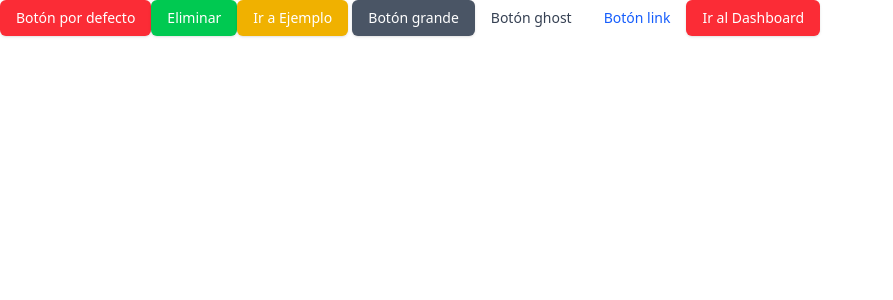
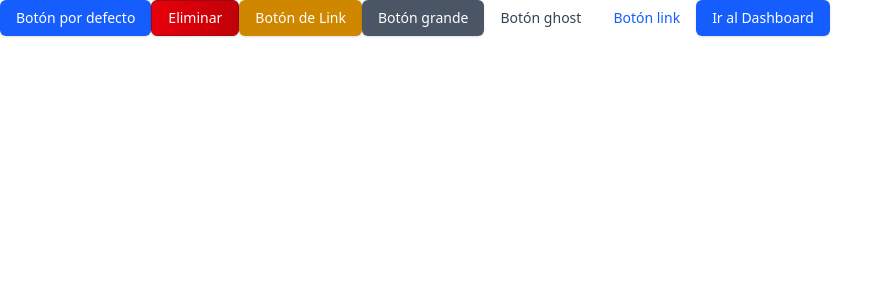
Before and after one commit to vinsmake/gdlhub.app, a React (Vite) app: page / in a window 1280 px wide. Shown: the top 300 px of the page, without its empty margins (0-893 px from the left). Built offline with nearby package versions, Linux system fonts and the light colour scheme.

Commit message:
Project updated

```diff
--- a/src/App.jsx
+++ b/src/App.jsx
@@ -6,9 +6,8 @@ export const App = () => {
         <div>
       <Button>Botón por defecto</Button>
       <Button variant="primaryActive">Eliminar</Button>
-        <Button variant="primaryInactive">
-          <a href="https://ejemplo.com" target="_blank" rel="noopener noreferrer">Ir a Ejemplo</a>
-        </Button>      <Button variant="secondary" size="lg">Botón grande</Button>
+      <Button variant="primaryInactive">Botón de Link</Button>
+      <Button variant="secondary" size="lg">Botón grande</Button>
       <Button variant="ghost">Botón ghost</Button>
       <Button variant="link">Botón link</Button>
 
--- a/src/components/Button/Button.jsx
+++ b/src/components/Button/Button.jsx
@@ -1,12 +1,12 @@
 import React from "react";
 
 const buttonVariants = {
-  default: "bg-red-500 text-white shadow-sm hover:bg-blue-500",
-  primaryActive: "bg-green-500 text-white shadow hover:bg-blue-500",
-  primaryInactive: "bg-yellow-500 text-white shadow hover:bg-blue-500",
-  destructive: "bg-blue-500 text-primary shadow-sm hover:bg-red-500",
+  default: "bg-blue-600 text-white shadow-sm hover:bg-blue-600",
+  primaryActive: "bg-gradient-to-r from-red-600 to-red-700 border border-red-800 text-white shadow transition-all duration-300 hover:from-red-700 hover:to-red-800 hover:border-red-900",
+  primaryInactive: "bg-yellow-600 text-white shadow hover:bg-blue-600",
+  destructive: "bg-blue-600 text-primary shadow-sm hover:bg-red-600",
   outline: "border border-gray-300 bg-white text-gray-700 shadow-sm hover:bg-gray-100",
-  secondary: "bg-gray-600 text-white shadow-sm hover:bg-gray-500",
+  secondary: "bg-gray-600 text-white shadow-sm hover:bg-gray-600",
   ghost: "hover:bg-gray-100 text-gray-700",
   link: "text-blue-600 underline-offset-4 hover:underline",
 };
@@ -14,7 +14,7 @@ const buttonVariants = {
 const Button = ({ variant = "default", size = "default", className = "", children, ...props }) => {
   return (
     <button
-      className={`inline-flex items-center justify-center rounded-md text-sm font-medium transition-colors focus-visible:outline-none focus-visible:ring-1 focus-visible:ring-blue-500 "h-9 px-4 py-2 ${buttonVariants[variant]} ${className}`}
+      className={`inline-flex items-center justify-center rounded-md text-sm font-medium transition-colors focus-visible:outline-none focus-visible:ring-3 focus-visible:ring-red-500 h-9 px-4 py-2 ${buttonVariants[variant]} ${className}`}
       {...props}
     >
       {children}
```
Lines whose indentation alone changed are shown as unchanged.
